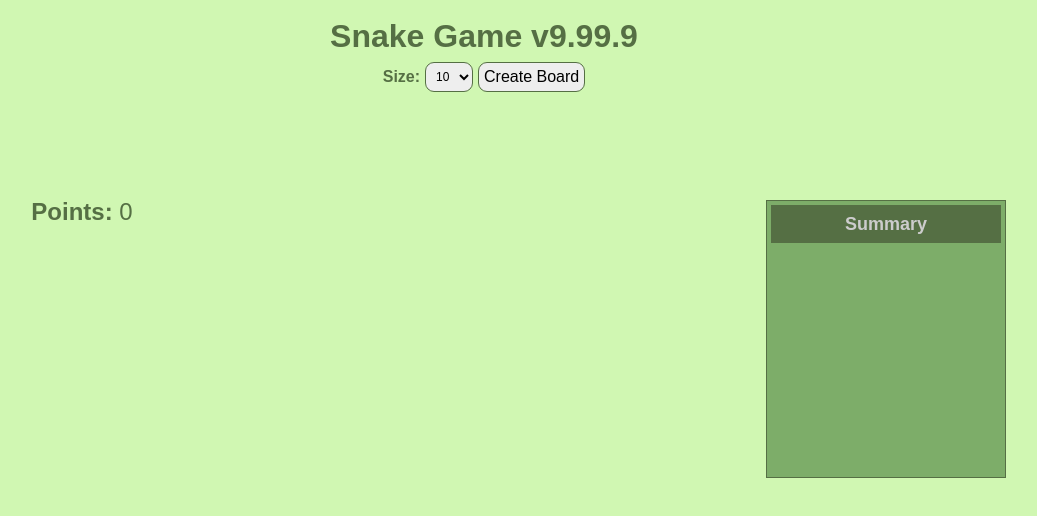
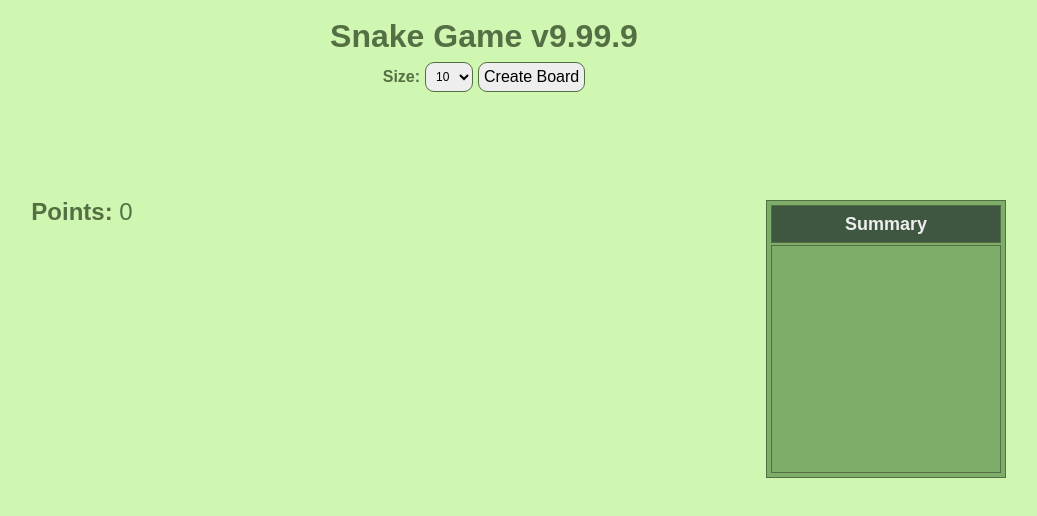
Before and after one commit to erenisci/snake-v9.99.9, a React (Create React App) app: page / in a window 1280 px wide. Shown: the top 516 px of the page, without its empty margins (156-1193 px from the left). Built offline with nearby package versions, Linux system fonts and the light colour scheme; the HTML template or start-up script is replaced by a standard one.

Commit message:
Last Update

```diff
--- a/src/App.tsx
+++ b/src/App.tsx
@@ -39,7 +39,13 @@ const App: React.FC = () => {
   const [screenAlert, setScreenAlert] = useState<string>('');
   const [summary, setSummary] = useState<SummaryProp[]>(() => {
     const storedSummary = localStorage.getItem('snakeGameSummary');
-    return storedSummary ? JSON.parse(storedSummary) : [];
+    if (storedSummary) {
+      return JSON.parse(storedSummary).map((entry: any) => ({
+        ...entry,
+        date: new Date(entry.date),
+      }));
+    }
+    return [];
   });
 
   const [info, setInfo] = useState(false);
@@ -170,7 +176,7 @@ const App: React.FC = () => {
     setSnake(newSnake);
     setArr(newArr);
     setLastDirection(direction);
-  }, [snake, snack, point, arr, direction, summary]);
+  }, [arr, snake, snack, direction, point, summary]);
 
   // Keyboard events
   useEffect(() => {
@@ -235,7 +241,7 @@ const App: React.FC = () => {
       window.removeEventListener('keydown', handleSpacebarDown);
       window.removeEventListener('keyup', handleSpacebarUp);
     };
-  }, [isMoving, isSpacebarPressed, direction, lastDirection, keyPressed]);
+  }, [direction, lastDirection, keyPressed, isMoving, isSpacebarPressed]);
 
   // Handle move with faster speed when spacebar is held down
   useEffect(() => {
@@ -249,23 +255,15 @@ const App: React.FC = () => {
 
       return () => clearInterval(interval);
     }
-  }, [isMoving, isSpacebarPressed, moveSnake, arr.length]);
-
-  // Load summary from local storage on mount
-  useEffect(() => {
-    const storedSummary = localStorage.getItem('snakeGameSummary');
-    if (storedSummary) {
-      const parsedSummary = JSON.parse(storedSummary).map((entry: any) => ({
-        ...entry,
-        date: new Date(entry.date),
-      }));
-      setSummary(parsedSummary);
-    }
-  }, []);
+  }, [isMoving, isSpacebarPressed, moveSnake]);
 
   // Save summary to local storage when it changes
   useEffect(() => {
-    localStorage.setItem('snakeGameSummary', JSON.stringify(summary));
+    const formattedSummary = summary.map(entry => ({
+      ...entry,
+      date: entry.date.toISOString(),
+    }));
+    localStorage.setItem('snakeGameSummary', JSON.stringify(formattedSummary));
   }, [summary]);
 
   // Handle play again action
@@ -293,17 +291,11 @@ const App: React.FC = () => {
       <div className='container-main'>
         <h1 className='title'>Snake Game v9.99.9</h1>
         {!isStarted && (
-          <Form
-            selectElement={selectElement}
-            onClick={handleInitializeArray}
-          />
+          <Form selectElement={selectElement} onClick={handleInitializeArray} />
         )}
         {arr.length > 1 && !isStarted && (
           <div className='button-start start-margin-top '>
-            <Button
-              className='select-form-btn'
-              onClick={handleGame}
-            >
+            <Button className='select-form-btn' onClick={handleGame}>
               Start Game
             </Button>
             <Button
@@ -318,10 +310,7 @@ const App: React.FC = () => {
           <GameBoard>
             {info && <Info />}
             {screenAlert && (
-              <GameEnds
-                message={screenAlert}
-                onClick={handlePlayAgain}
-              />
+              <GameEnds message={screenAlert} onClick={handlePlayAgain} />
             )}
             {arr.map((row, i) => (
               <CellRows key={i}>
@@ -349,6 +338,7 @@ const App: React.FC = () => {
             summary.map((item, i) => (
               <Summary
                 summary={item}
+                style={`${i % 2 === 0 ? 'zero' : 'one'}`}
                 key={i}
               />
             ))}
--- a/src/components/Button.tsx
+++ b/src/components/Button.tsx
@@ -2,8 +2,8 @@ import React, { ReactNode } from 'react';
 
 interface Props {
   className?: string;
-  children?: ReactNode;
-  onClick?: (e: React.MouseEvent<HTMLButtonElement>) => void;
+  children: ReactNode;
+  onClick: (e: React.MouseEvent<HTMLButtonElement>) => void;
 }
 
 const Button: React.FC<Props> = ({ className, children, onClick }) => {
--- a/src/components/Cells.tsx
+++ b/src/components/Cells.tsx
@@ -4,7 +4,7 @@ interface Props {
   isSnake: boolean;
   isHeadSnake: boolean;
   isSnack: boolean;
-  lastKey?: string | null;
+  lastKey: string | null;
 }
 
 const Cells: React.FC<Props> = ({ isSnake, isHeadSnake, isSnack, lastKey }) => {
@@ -29,7 +29,7 @@ const Cells: React.FC<Props> = ({ isSnake, isHeadSnake, isSnack, lastKey }) => {
         <>
           <div className={`eye left-eye--${lastKey}`}></div>
           <div className={`eye right-eye--${lastKey}`}></div>
-          <div className={`tongue--${lastKey}`}></div>
+          <div className={`mouth--${lastKey}`}></div>
         </>
       )}
     </div>
--- a/src/components/GameEnds.tsx
+++ b/src/components/GameEnds.tsx
@@ -1,9 +1,10 @@
 import React from 'react';
+
 import Button from './Button';
 
 interface Props {
   message: string;
-  onClick: () => void;
+  onClick: (e: React.MouseEvent<HTMLButtonElement>) => void;
 }
 
 const GameEnds: React.FC<Props> = ({ message, onClick }) => {
--- a/src/components/PointSummary.tsx
+++ b/src/components/PointSummary.tsx
@@ -1,14 +1,14 @@
 import React, { ReactNode } from 'react';
 
 interface Props {
-  children?: ReactNode;
+  children: ReactNode;
 }
 
 const PointSummary: React.FC<Props> = ({ children }) => {
   return (
     <div className='summary-container absolute'>
       <h1 className='summary summary-title'>Summary</h1>
-      {children}
+      <div className='summary-container--sums'>{children}</div>
     </div>
   );
 };
--- a/src/components/Summary.tsx
+++ b/src/components/Summary.tsx
@@ -6,16 +6,17 @@ interface Props {
     size: number;
     date: Date;
   };
+  style: string;
 }
 
-const Summary: React.FC<Props> = ({ summary }) => {
+const Summary: React.FC<Props> = ({ summary, style }) => {
   const formattedDate =
     summary.date instanceof Date
       ? summary.date.toLocaleDateString()
       : 'Invalid Date';
 
   return (
-    <div className='summary'>
+    <div className={`summary ${style}`}>
       <p className='summary--p'>
         <span>Size: {`${summary.size}x${summary.size}`}</span>
         <span>Points: {summary.point}</span>
--- a/src/index.css
+++ b/src/index.css
@@ -33,8 +33,7 @@ body {
 }
 
 ::-webkit-scrollbar {
-  width: 0;
-  background: transparent;
+  display: none;
 }
 
 .container {
@@ -143,6 +142,12 @@ body {
   position: relative;
 }
 
+.cell {
+  width: 24px;
+  height: 24px;
+  background-color: var(--main-c);
+}
+
 .div-info {
   display: flex;
   flex-direction: column;
@@ -236,7 +241,6 @@ body {
   padding: 0.4rem;
   border: 1px solid var(--main-c);
   height: 27.8rem;
-  overflow-y: scroll;
 }
 
 .summary-title {
@@ -246,8 +250,18 @@ body {
   justify-content: center;
   align-items: center;
   width: 100%;
-  padding: 0.8rem;
   border: 1px solid var(--main-c);
+}
+
+.summary-container--sums {
+  display: flex;
+  flex-direction: column;
+  gap: 2px;
+  width: 100%;
+  background-color: var(--board-c);
+  border: 1px solid var(--main-c);
+  height: 27.8rem;
+  overflow-y: scroll;
 }
 
 .summary {
@@ -256,8 +270,16 @@ body {
   justify-content: center;
   gap: 0.6rem;
   padding: 0.9rem;
+  background-color: var(--background-c-dark);
+  color: var(--white-light);
+}
+
+.zero {
   background-color: var(--main-c);
-  color: var(--white);
+}
+
+.one {
+  background-color: var(--board-c);
 }
 
 .summary--p {
@@ -267,12 +289,6 @@ body {
 
 .date {
   align-self: center;
-}
-
-.cell {
-  width: 24px;
-  height: 24px;
-  background-color: var(--main-c);
 }
 
 .snack {
@@ -324,7 +340,7 @@ body {
   right: 20%;
 }
 
-.tongue--w {
+.mouth--w {
   border: 1px solid var(--white);
   position: absolute;
   top: 4px;
@@ -345,7 +361,7 @@ body {
   right: 20%;
 }
 
-.tongue--a {
+.mouth--a {
   border: 1px solid var(--white);
   position: absolute;
   top: 50%;
@@ -366,7 +382,7 @@ body {
   right: 20%;
 }
 
-.tongue--s {
+.mouth--s {
   border: 1px solid var(--white);
   position: absolute;
   bottom: 4px;
@@ -387,7 +403,7 @@ body {
   left: 20%;
 }
 
-.tongue--d {
+.mouth--d {
   border: 1px solid var(--white);
   position: absolute;
   top: 50%;
```
